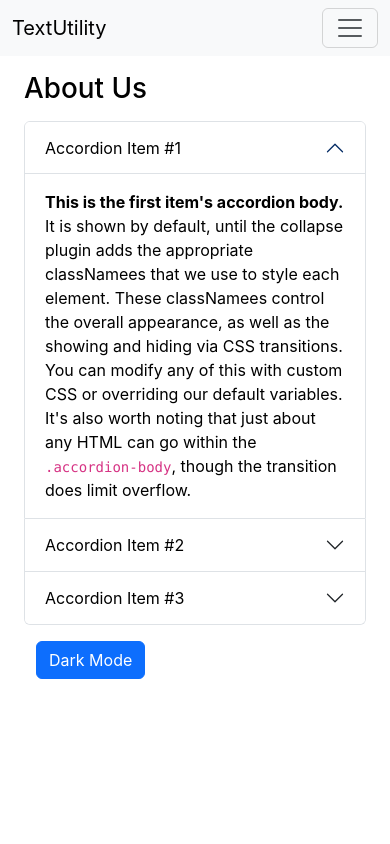
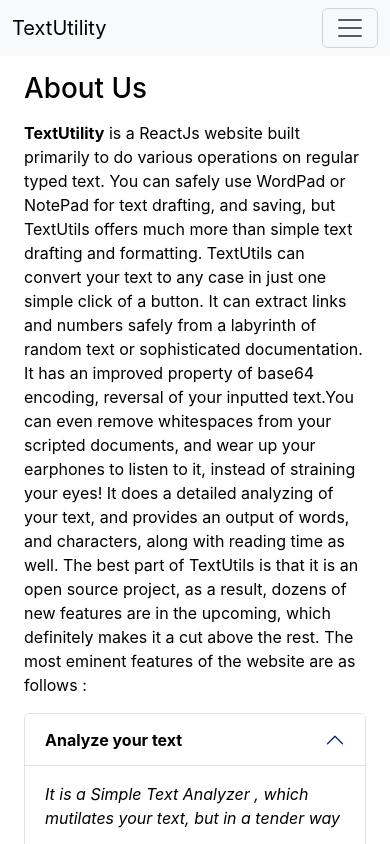
Before and after one commit to piyushmehta1598/TextUtility-React, a React (Create React App) app: page /about in a window 390 px wide. Shown: the top 844 px of the page. Built offline with nearby package versions, Linux system fonts and the light colour scheme.

Commit message:
responsive

```diff
--- a/package.json
+++ b/package.json
@@ -16,7 +16,7 @@
   },
   "scripts": {
     "predeploy": "npm run build",
-   "deploy": "gh-pages -d build",
+    "deploy": "gh-pages -d build",
     "start": "react-scripts start",
     "build": "react-scripts build",
     "test": "react-scripts test",
--- a/public/index.html
+++ b/public/index.html
@@ -40,6 +40,7 @@
       To begin the development, run `npm start` or `yarn start`.
       To create a production bundle, use `npm run build` or `yarn build`.
     -->
-    <script src="https://cdn.jsdelivr.net/npm/bootstrap@5.3.2/dist/js/bootstrap.bundle.min.js" integrity="sha384-C6RzsynM9kWDrMNeT87bh95OGNyZPhcTNXj1NW7RuBCsyN/o0jlpcV8Qyq46cDfL" crossorigin="anonymous"></script>
+    <script src="https://cdn.jsdelivr.net/npm/@popperjs/core@2.11.8/dist/umd/popper.min.js" integrity="sha384-I7E8VVD/ismYTF4hNIPjVp/Zjvgyol6VFvRkX/vR+Vc4jQkC+hVqc2pM8ODewa9r" crossorigin="anonymous"></script>
+    <script src="https://cdn.jsdelivr.net/npm/bootstrap@5.3.2/dist/js/bootstrap.min.js" integrity="sha384-BBtl+eGJRgqQAUMxJ7pMwbEyER4l1g+O15P+16Ep7Q9Q+zqX6gSbd85u4mG4QzX+" crossorigin="anonymous"></script>
   </body>
 </html>
--- a/src/component/About.js
+++ b/src/component/About.js
@@ -21,9 +21,16 @@ export default function About() {
   return (
     <div className="container my-3" style={style}>
       <h1>About Us</h1>
+      <div class="conatiner my-3">
+              <span>
+              <strong>TextUtility</strong> is a ReactJs website built primarily to do various operations on regular typed text. You can safely use WordPad or NotePad for text drafting, and saving, but TextUtils offers much more than simple text drafting and formatting. TextUtils can convert your text to any case in just one simple click of a button. It can extract links and numbers safely from a labyrinth of random text or sophisticated documentation. It has an improved property of base64 encoding, reversal of your inputted text.You can even remove whitespaces from your scripted documents, and wear up your earphones to listen to it, instead of straining your eyes! It does a detailed analyzing of your text, and provides an output of words, and characters, along with reading time as well. The best part of TextUtils is that it is an open source project, as a result, dozens of new features are in the upcoming, which definitely makes it a cut above the rest.
+              The most eminent features of the website are as follows :
+              </span>
+        </div>
       <div className="accordion my-3" id="accordionExample">
         <div className="accordion-item">
           <h2 className="accordion-header">
+
             <button
               className="accordion-button"
               style={style}
@@ -33,7 +40,7 @@ export default function About() {
               aria-expanded="true"
               aria-controls="collapseOne"
             >
-              Accordion Item #1
+              <b>Analyze your text</b>
             </button>
           </h2>
           <div
@@ -43,14 +50,7 @@ export default function About() {
             data-bs-parent="#accordionExample"
           >
             <div className="accordion-body">
-              <strong>This is the first item's accordion body.</strong> It is
-              shown by default, until the collapse plugin adds the appropriate
-              classNamees that we use to style each element. These classNamees
-              control the overall appearance, as well as the showing and hiding
-              via CSS transitions. You can modify any of this with custom CSS or
-              overriding our default variables. It's also worth noting that just
-              about any HTML can go within the <code>.accordion-body</code>,
-              though the transition does limit overflow.
+              <i>It is a Simple Text Analyzer , which mutilates your text, but in a tender way</i>
             </div>
           </div>
         </div>
@@ -65,7 +65,7 @@ export default function About() {
               aria-expanded="false"
               aria-controls="collapseTwo"
             >
-              Accordion Item #2
+              <b>Free to use</b>
             </button>
           </h2>
           <div
@@ -75,14 +75,7 @@ export default function About() {
             data-bs-parent="#accordionExample"
           >
             <div className="accordion-body">
-              <strong>This is the second item's accordion body.</strong> It is
-              hidden by default, until the collapse plugin adds the appropriate
-              classNamees that we use to style each element. These classNamees
-              control the overall appearance, as well as the showing and hiding
-              via CSS transitions. You can modify any of this with custom CSS or
-              overriding our default variables. It's also worth noting that just
-              about any HTML can go within the <code>.accordion-body</code>,
-              though the transition does limit overflow.
+              <i>It is completely free to use. No credit cards required. Use as much as you want!!</i>
             </div>
           </div>
         </div>
@@ -97,7 +90,7 @@ export default function About() {
               aria-expanded="false"
               aria-controls="collapseThree"
             >
-              Accordion Item #3
+              <b>Browser Campatible</b>
             </button>
           </h2>
           <div
@@ -107,14 +100,7 @@ export default function About() {
             data-bs-parent="#accordionExample"
           >
             <div className="accordion-body">
-              <strong>This is the third item's accordion body.</strong> It is
-              hidden by default, until the collapse plugin adds the appropriate
-              classNamees that we use to style each element. These classNamees
-              control the overall appearance, as well as the showing and hiding
-              via CSS transitions. You can modify any of this with custom CSS or
-              overriding our default variables. It's also worth noting that just
-              about any HTML can go within the <code>.accordion-body</code>,
-              though the transition does limit overflow.
+              <i>It is compatible with all of your favorite browsers.</i>
             </div>
           </div>
         </div>
--- a/src/component/Navbar.js
+++ b/src/component/Navbar.js
@@ -13,7 +13,7 @@ export default function Navbar(props) {
           className="navbar-toggler"
           type="button"
           data-bs-toggle="collapse"
-          data-bs-target="/navbarSupportedContent"
+          data-bs-target="#navbarSupportedContent"
           aria-controls="navbarSupportedContent"
           aria-expanded="false"
           aria-label="Toggle navigation"
--- a/src/component/Textform.js
+++ b/src/component/Textform.js
@@ -28,6 +28,7 @@ const handleLoclick=()=>
 const handlecapclick=()=>
 {
   // console.log("clicked here");
+
  let newtext=text.charAt(0).toUpperCase()+text.slice(1);
   settext(newtext);
   props.showAlert("Converted to Capitalised", "success")
@@ -62,11 +63,11 @@ const handleonchange=(event)=>
     <h1 style={{color:props.mode==='dark'?'white':'black' }}>{props.head}</h1>
   <textarea className="form-control" value={text}  onChange={handleonchange}  id="form" rows="8"></textarea>
 </div>
-<button className={`btn btn-${props.btncolor} mx-1`} onClick={handleUpclick}>Convert to Uppercase</button>
-<button className={`btn btn-${props.btncolor} mx-1`} onClick={handleLoclick}>Convert to Lowercase</button>
-<button className={`btn btn-${props.btncolor} mx-1`} onClick={handlecapclick}>Convert to Capitalised</button>
-<button className={`btn btn-${props.btncolor} mx-1`} onClick={handleclearclick}>Clear text</button>
-<button className={`btn btn-${props.btncolor} mx-1`} onClick={handleCopy}>Copy text</button>
+<button className={`btn btn-${props.btncolor} m-1`} onClick={handleUpclick}>Convert to Uppercase</button>
+<button className={`btn btn-${props.btncolor} m-1`} onClick={handleLoclick}>Convert to Lowercase</button>
+<button className={`btn btn-${props.btncolor} m-1`} onClick={handlecapclick}>Convert to Capitalised</button>
+<button className={`btn btn-${props.btncolor} m-1`} onClick={handleclearclick}>Clear text</button>
+<button className={`btn btn-${props.btncolor} m-1`} onClick={handleCopy}>Copy text</button>
 </div>
 <div className="container my-2" style={{color:props.mode==='dark'?'white':'black' }} >
   <h1>Text Details</h1>
```
